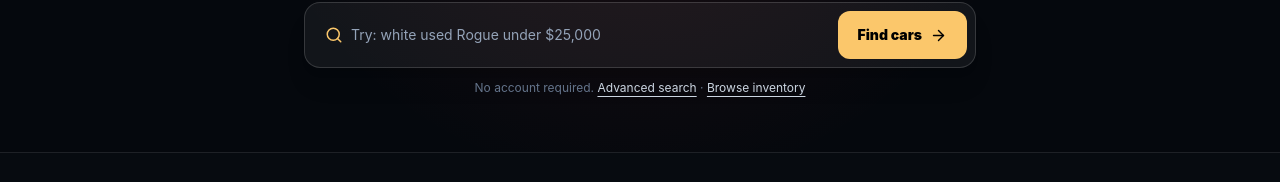
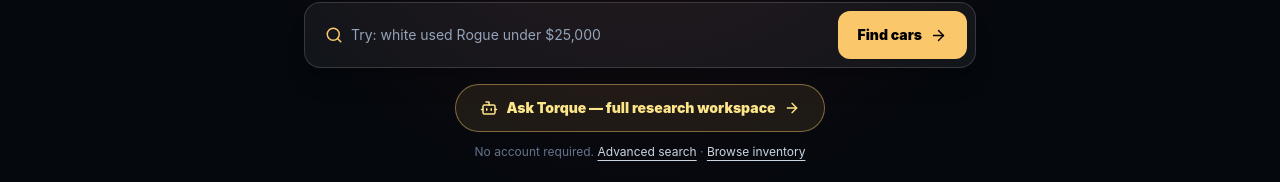
Before and after one commit to norrijam405/NorAutoMatch, a Next.js app: page / in a window 1280 px wide. Shown: the part 293-475 px from the top of the page. Built offline with nearby package versions, Linux system fonts and the light colour scheme; no server answers.

Commit message:
feat(torque): link dedicated workspace from src/app/page.tsx

```diff
--- a/src/app/page.tsx
+++ b/src/app/page.tsx
@@ -1,5 +1,5 @@
 import Link from "next/link";
-import { Search, ArrowRight, Heart } from "lucide-react";
+import { Search, ArrowRight, Heart, Bot } from "lucide-react";
 import { HomeInventorySpotlight } from "@/components/inventory/home-inventory-spotlight";
 
 export const dynamic = "force-dynamic";
@@ -28,6 +28,7 @@ export default function HomePage() {
             Find cars <ArrowRight size={17}/>
           </button>
         </form>
+        <Link href="/ask-torque" className="mx-auto mt-4 inline-flex min-h-12 items-center justify-center gap-2 rounded-full border border-amber-300/45 bg-amber-300/[.09] px-6 text-sm font-black text-amber-200 hover:bg-amber-300/[.15]"><Bot size={18}/> Ask Torque — full research workspace <ArrowRight size={16}/></Link>
         <p className="mt-3 text-xs text-slate-500">
           No account required. <Link href="/find-my-car" className="text-slate-300 underline underline-offset-4">Advanced search</Link>
           {" · "}<Link href="/inventory" className="text-slate-300 underline underline-offset-4">Browse inventory</Link>
```
